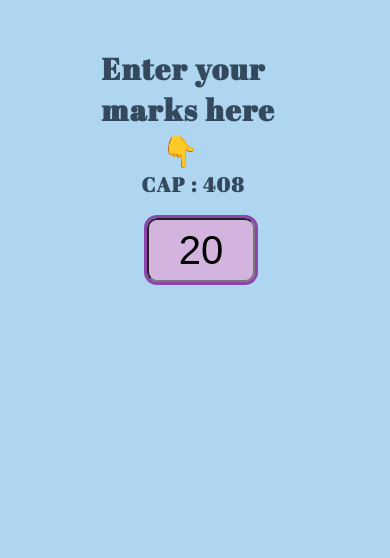
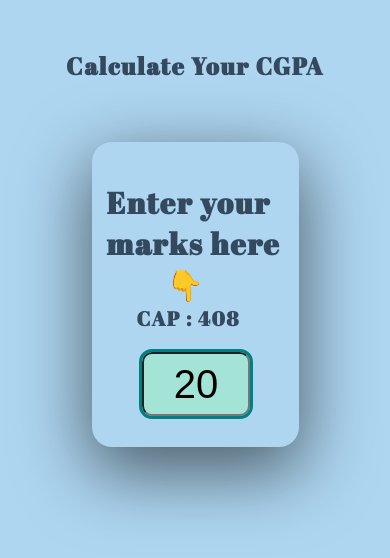
Before and after one commit to Saroj-Kumarr/Cgpa-Calculator, a plain HTML site: page index.html in a window 390 px wide. Drawn offline with Linux system fonts and the light colour scheme; a web font is replaced by a local one.

Commit message:
Updating...

```diff
--- a/index.html
+++ b/index.html
@@ -9,6 +9,7 @@
 </head>
 <body>
 
+    <h2 id="heading">Calculate Your CGPA</h2>
     <div id="box">
         <h3 id="message">Enter your marks here</h3>
         <h3 id="emoji">👇</h3>
--- a/style.css
+++ b/style.css
@@ -7,17 +7,23 @@ body {
   color: #34495e;
 }
 
+#heading {
+}
+
 #box {
   margin: auto;
+  margin-top: 60px;
   width: 50%;
   padding: 10px;
+  box-shadow: rgba(0, 0, 0, 0.56) 0px 22px 70px 4px;
+  border-radius: 20px;
 }
 
 input[type="text"] {
   border-radius: 10px;
   margin-left: 45px;
-  outline: 3px solid #8e44ad;
-  background-color: #d2b4de;
+  outline: 3px solid teal;
+  background-color: #a3e4d7;
   height: 30px;
   width: 40%;
   padding: 15px;
@@ -25,21 +31,10 @@ input[type="text"] {
   text-align: center;
 }
 
-input[type="text"]:focus {
-  border-radius: 10px;
-  padding: 5px;
-  margin-left: 30px;
-  outline: 3px solid teal;
-  background-color: #a3e4d7;
-  height: 30px;
-  width: 40%;
-  padding: 15px;
-  font-size: 40px;
-}
 #message {
   font-size: 30px;
 }
-#emoji{
+#emoji {
   font-size: 30px;
 }
 
@@ -52,23 +47,38 @@ input[type="text"]:focus {
   margin-left: 55px;
 }
 
-
-
-@media (max-width:500px){
+@media (max-width: 500px) {
   #message {
     font-size: 30px;
+    margin-left: 5px;
   }
 
-#emoji{
-    margin-left:60px;
-    margin-top:-30px;
+  #emoji {
+    margin-left: 65px;
+    margin-top: -30px;
     font-size: 30px;
   }
 
   #h3 {
-    margin-top:-30px;
-  margin-left: 40px;
+    margin-top: -30px;
+    margin-left: 35px;
     font-size: 20px;
   }
 
+  input[type="text"] {
+    border-radius: 10px;
+    margin-left: 40px;
+    outline: 3px solid teal;
+    background-color: #a3e4d7;
+    height: 30px;
+    width: 40%;
+    padding: 15px;
+    font-size: 40px;
+    text-align: center;
   }
+
+  #heading {
+    text-align: center;
+    margin-top: 50px;
+  }
+}
```
Lines whose indentation alone changed are shown as unchanged.
